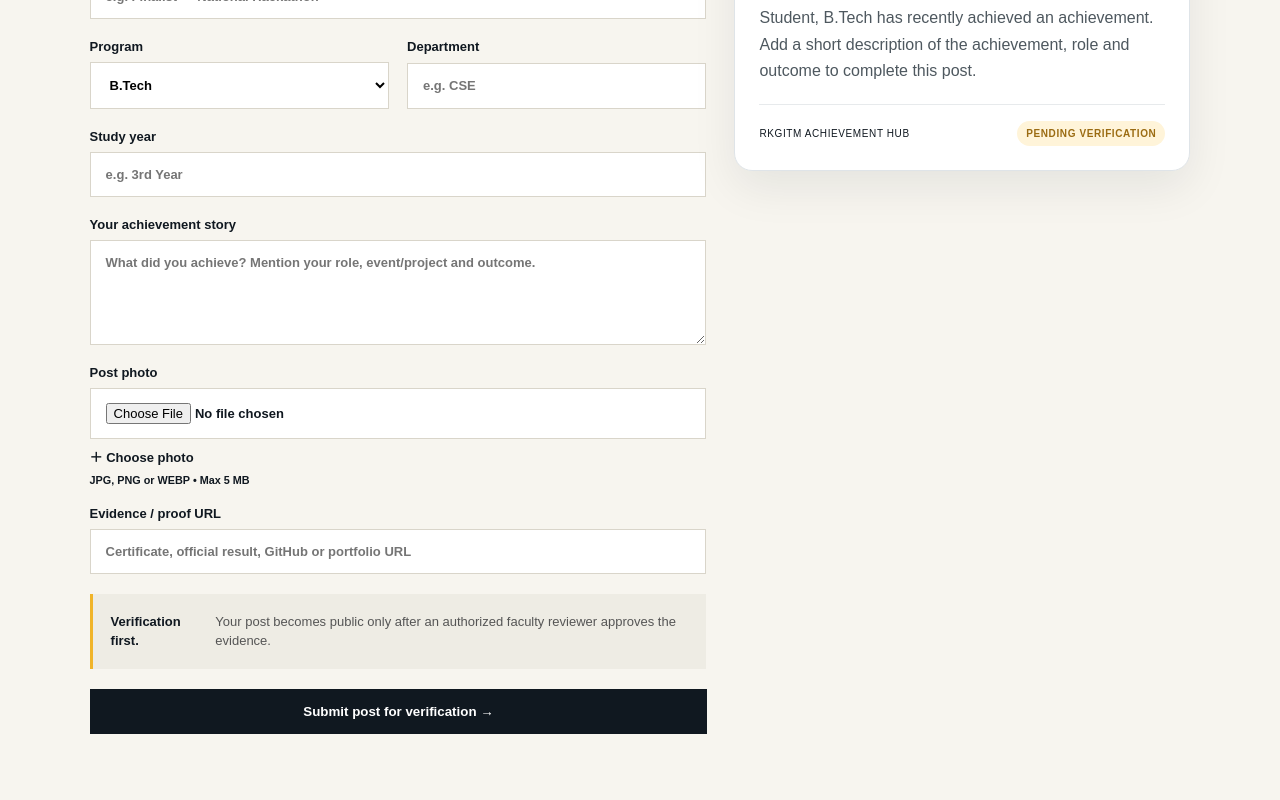
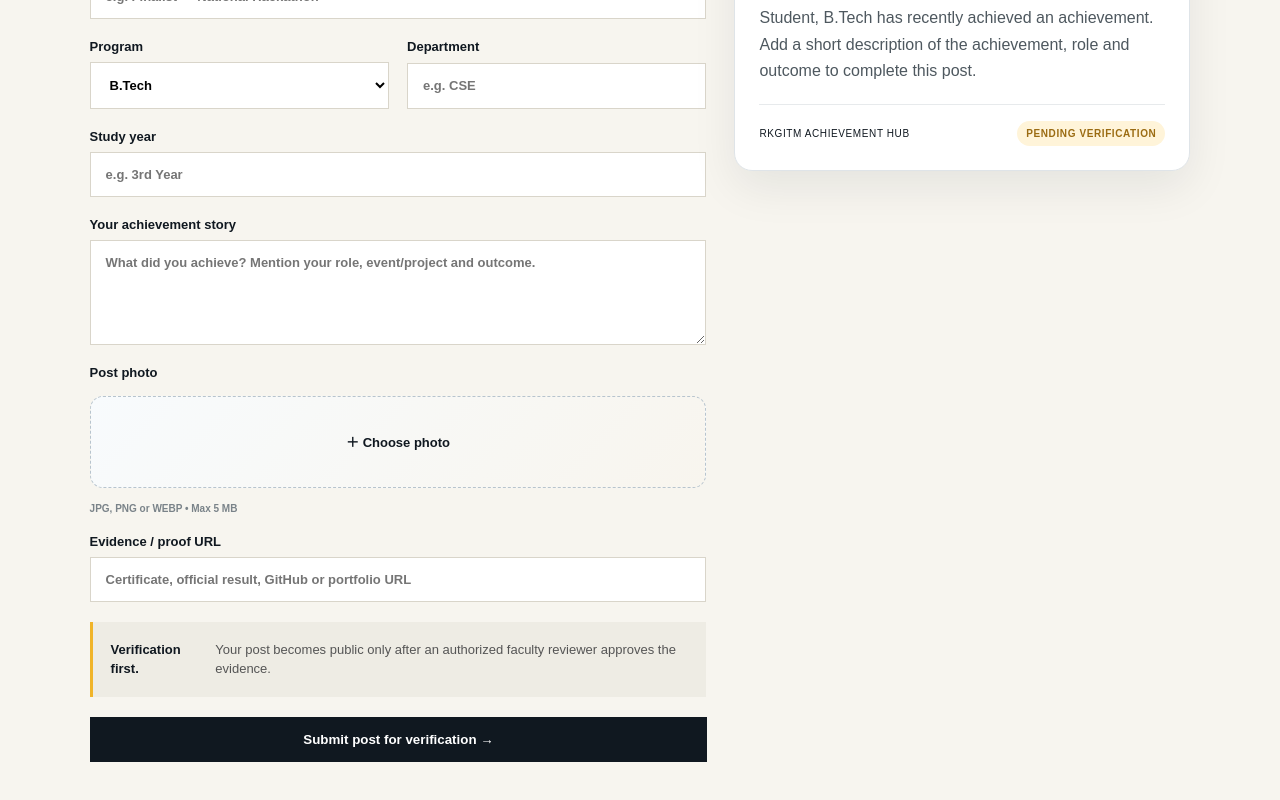
Before and after one commit to Tanishak1/RKGITM-Achievement-Hub, a Next.js app in the folder frontend/: page /submit in a window 1280 px wide. Shown: the part 636-1436 px from the top of the page. Built offline with nearby package versions, Linux system fonts and the light colour scheme; no server answers.

Commit message:
style: polish direct photo upload control

```diff
--- a/frontend/app/globals.css
+++ b/frontend/app/globals.css
@@ -1214,3 +1214,5 @@ button:disabled{transform:none!important;box-shadow:none!important;filter:none!i
 .composerLayout input:focus,.composerLayout select:focus,.composerLayout textarea:focus{outline:none;border-color:#719bc1;box-shadow:0 0 0 4px rgba(69,125,178,.10)}
 @media(max-width:900px){.composerLayout{grid-template-columns:1fr}.postPreview{position:relative;top:auto;order:-1}}
 @media(max-width:520px){.composerLayout{gap:18px}.postPreview{padding:18px;border-radius:14px}.postPreview h2{font-size:21px}.postPreviewFoot{align-items:flex-start;flex-direction:column}}
+
+.photoUpload{display:block}.photoUpload>input[type=file]{position:absolute;width:1px;height:1px;opacity:0;pointer-events:none}.photoUpload>span{display:flex;align-items:center;justify-content:center;min-height:92px;margin-top:8px;border:1.5px dashed #b7c4ce;border-radius:13px;background:linear-gradient(135deg,#f8fbfd,#f8f5ee);font-size:13px;font-weight:800;cursor:pointer;transition:transform .18s ease,border-color .18s ease,box-shadow .18s ease}.photoUpload>small{display:block;margin-top:7px;color:#7a8389;font-size:10px}.photoUpload:hover>span{transform:translateY(-2px);border-color:#6e9abe;box-shadow:0 10px 24px rgba(38,91,132,.09)}
```
